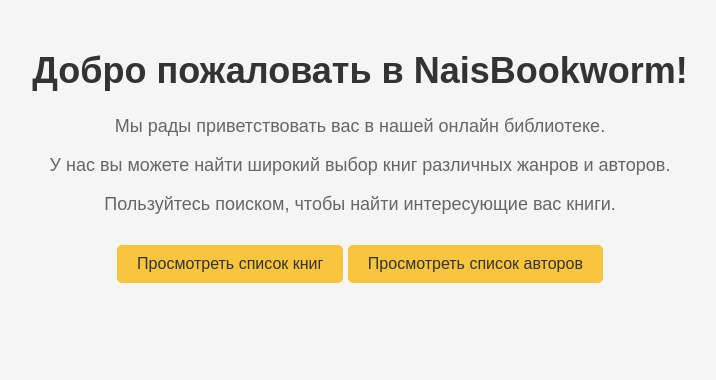
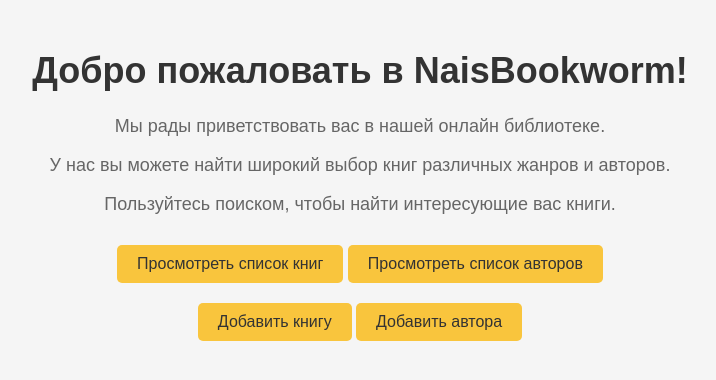
Before and after one commit to Nais-Alkator/NaisBookworm, a Flask app: page / in a window 1280 px wide. Shown: the top 380 px of the page, without its empty margins (280-996 px from the left). Run offline with Flask 3, Linux system fonts and the light colour scheme.

Commit message:
Add links for adding authors and books.

```diff
--- a/templates/index.html
+++ b/templates/index.html
@@ -13,7 +13,14 @@
     <p>Мы рады приветствовать вас в нашей онлайн библиотеке.</p>
     <p>У нас вы можете найти широкий выбор книг различных жанров и авторов.</p>
     <p>Пользуйтесь поиском, чтобы найти интересующие вас книги.</p>
-    <a href="#">Просмотреть список книг</a>
-    <a href="#">Просмотреть список авторов</a>
+    <div class="showing">
+        <a href="#">Просмотреть список книг</a>
+        <a href="#">Просмотреть список авторов</a>
+    </div>
+    <div class="adding">
+        <a href="#">Добавить книгу</a>
+        <a href="#">Добавить автора</a>
+    </div>
+
 </body>
 </html>
```
